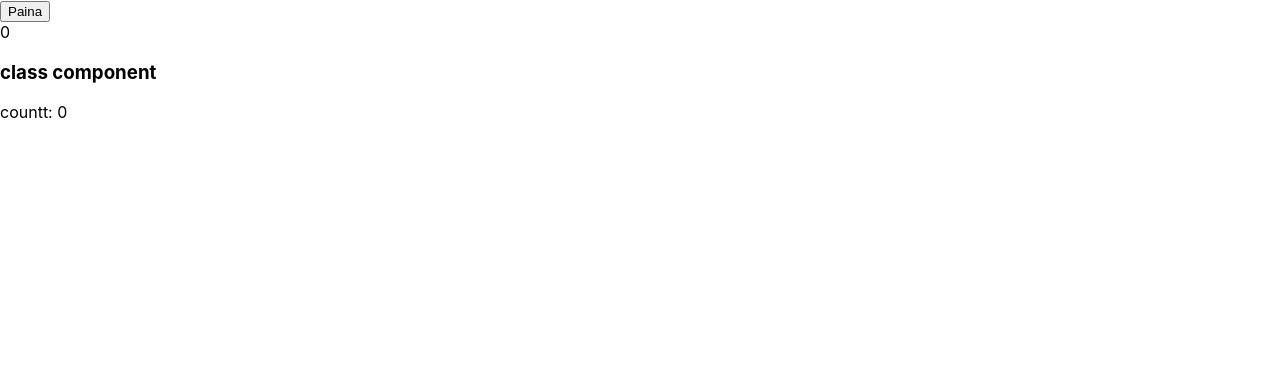
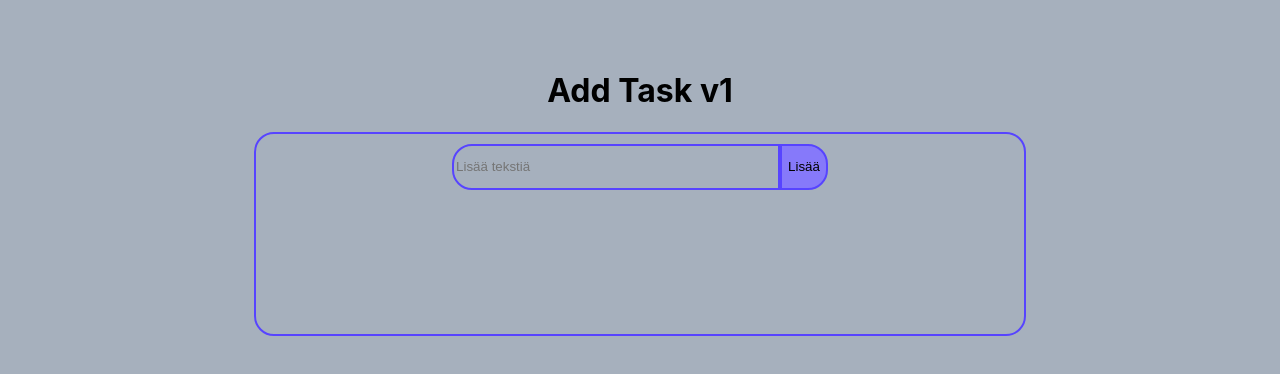
Before and after one commit to Kkolias/ReactTodoList, a React (Create React App) app: page / in a window 1280 px wide. Shown: the top 374 px of the page. Built offline with nearby package versions, Linux system fonts and the light colour scheme.

Commit message:
eka toimiva versio taskien lisäykseen

```diff
--- a/src/App.css
+++ b/src/App.css
@@ -3,63 +3,35 @@
   background-color: rgb(166, 176, 189);
   width: 100%;
   height: 100vh;
+  padding-top: 50px;
 }
 .container {
-  width: 80%;
+  width: 60%;
+  min-height: 200px;
   height: auto;
   border: 2px solid rgb(87, 68, 255);
   margin: auto;
+  border-radius: 20px;
 }
-.add-task-container {
-  margin: auto;
-  margin-top: 50px;
-  background-color: #00CCFF;
-  border: 3px solid #0099FF;
-  width: 500px;
-  height: 50px;
-  border-radius: 20px;
-  display: flex;
-  flex-direction: row;
-  justify-content: space-between;
-}
-.add-task-container button {
-  border-radius: 20px;
-  background-color: #0099FF;
-  border: 2px solid black;
-  width: 40px;
-  height: 40px;
-  align-self: center;
-  margin-right: 20px;
-}
-.add-task {
-  margin-left: 30px;
-  align-self: center;
-}
-.todos-container {
-  width: 70%;
-  height: 400px;
-  border:2px solid red;
-}
+
 
 
 /*
 AddTask component style
 */
 input {
+  margin-top: 10px;
   background: none;
   height: 40px;
-  border: none;
+  border: 2px solid rgb(87, 68, 255);
   color: black;
   align-self: center;
   width: 20rem;
+  border-radius: 20px 0px 0px 20px;
 }
-.wrapper {
-  border: 2px solid lightblue;
-  width: 50%;
-  height: 200px;
-  margin: auto;
-  text-align: center;
+.container button {
+  border: 2px solid rgb(87, 68, 255);
+  background-color: rgb(134, 121, 250);
+  height: 46px;
+  border-radius: 0px 20px 20px 0px;
 }
-.wrapper input {
-  border: 2px solid black;
-}
--- a/src/App.js
+++ b/src/App.js
@@ -4,46 +4,64 @@ import React, { Component } from 'react';
 import Display from './components/Display';
 
 
+
+const Test = (props) => {
+  return (
+  <div>
+    <h1>{props.nimi}</h1>
+  </div>
+  );
+}
+
+
 export class App extends Component {
   constructor(props){
     super(props);
     this.state = {
-      count : 0
+      count : 0,
+      nimi : "",
+      input: "",
+      items: []
     }
+    this.handlaaMuutos=this.handlaaMuutos.bind(this);
+    this.addText=this.addText.bind(this);
   }
+  componentDidMount() {
+    this.setState({
+      nimi: "Add Task v1"
+    })
+  }
+  handlaaMuutos = (e) => {
+    this.setState({
+      input: e.target.value
+    })
+  }
+  addText = () => {
+    this.setState(previousState => ({
+      items: [...previousState.items, this.state.input]
+    }));
+
+  }
+
   render() {
+    const listItems = this.state.items.map((item) =>
+      <li>{item}</li>
+    );
     return (
-      <div>
-        <button onClick={() => {this.setState({count: this.state.count + 1})}}>Paina</button>
-        <div>{this.state.count}</div>
-        <Display count={this.state.count} />
+      <div className='App'>
+
+        <Test nimi={this.state.nimi}/>
+
+        <div class="container">
+          <input type="text" placeholder="Lisää tekstiä" onChange={this.handlaaMuutos}></input>
+          <button onClick={this.addText}>Lisää</button>
+          <div>
+            <ul>{listItems}</ul>
+          </div>
+        </div>
       </div>
     );
   }
 }
 
 export default App;
-
-
-
-
-
-/*
-export default function App() {
-  constructor(props) {
-    super(props);
-  }
-  const [count, setCount] = useState(0);
-
-  const handleClick = () => {
-    setCount(count +1);
-  }
-  return (
-    <div>
-      <button onClick={handleClick}>Paina</button>
-      <div>{count}</div>
-      <Display />
-    </div>
-  );
-}
-*/
```
